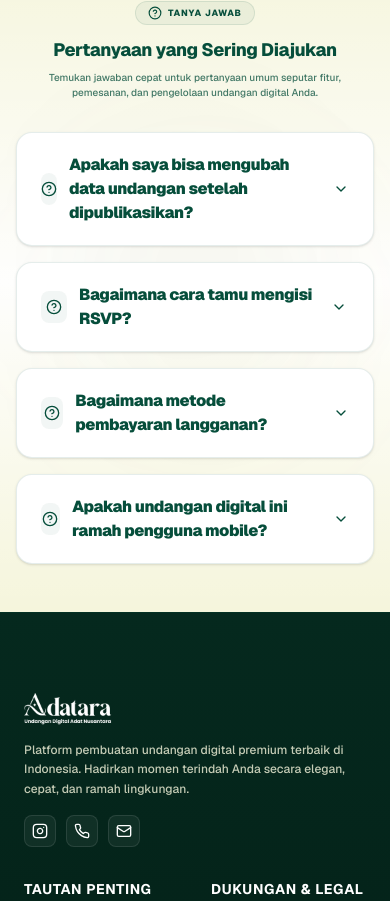
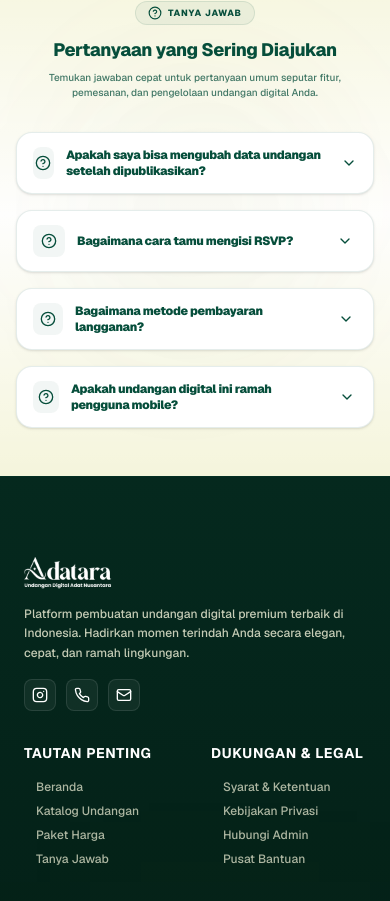
Before and after one commit to twentyonerfl/Adatara, a Next.js app: page / in a window 390 px wide. Shown: the part 4989-5890 px from the top of the page. Built offline with nearby package versions, Linux system fonts and the light colour scheme; no server answers; the database is empty; a web font is replaced by a local one.

Commit message:
style: reduce FAQ text size and padding on mobile viewports

```diff
--- a/src/app/HomeClient.tsx
+++ b/src/app/HomeClient.tsx
@@ -1433,7 +1433,7 @@ export default function HomeClient({
                 >
                   <button
                     onClick={() => toggleFaq(idx)}
-                    className="w-full px-6 py-5 flex items-center justify-between text-left font-bold custom-text-color transition-colors cursor-pointer group"
+                    className="w-full px-4 py-3.5 sm:px-6 sm:py-5 flex items-center justify-between text-left font-bold custom-text-color transition-colors cursor-pointer group"
                   >
                     <span className="flex items-center gap-3 pr-4">
                       <span className={`w-8 h-8 rounded-lg flex items-center justify-center transition-all ${isOpen
@@ -1442,7 +1442,7 @@ export default function HomeClient({
                         }`}>
                         <HelpCircle className="w-4 h-4" />
                       </span>
-                      <span className="text-base sm:text-lg font-black tracking-tight">{faq.tanya}</span>
+                      <span className="text-xs sm:text-lg font-black tracking-tight">{faq.tanya}</span>
                     </span>
                     <span className={`w-6 h-6 rounded-full flex items-center justify-center transition-all ${isOpen ? "bg-[#064e3b]/10" : "bg-transparent"
                       }`}>
@@ -1464,7 +1464,7 @@ export default function HomeClient({
                         exit={{ height: 0, opacity: 0 }}
                         transition={{ duration: 0.3 }}
                       >
-                        <div className="px-6 pb-6 pt-1 text-sm text-[#064e3b]/85 leading-relaxed font-medium pl-[52px]">
+                        <div className="px-4 pb-4 pt-1 text-xs sm:text-sm text-[#064e3b]/85 leading-relaxed font-medium pl-11 sm:pl-[52px]">
                           {faq.jawab}
                         </div>
                       </motion.div>
```
